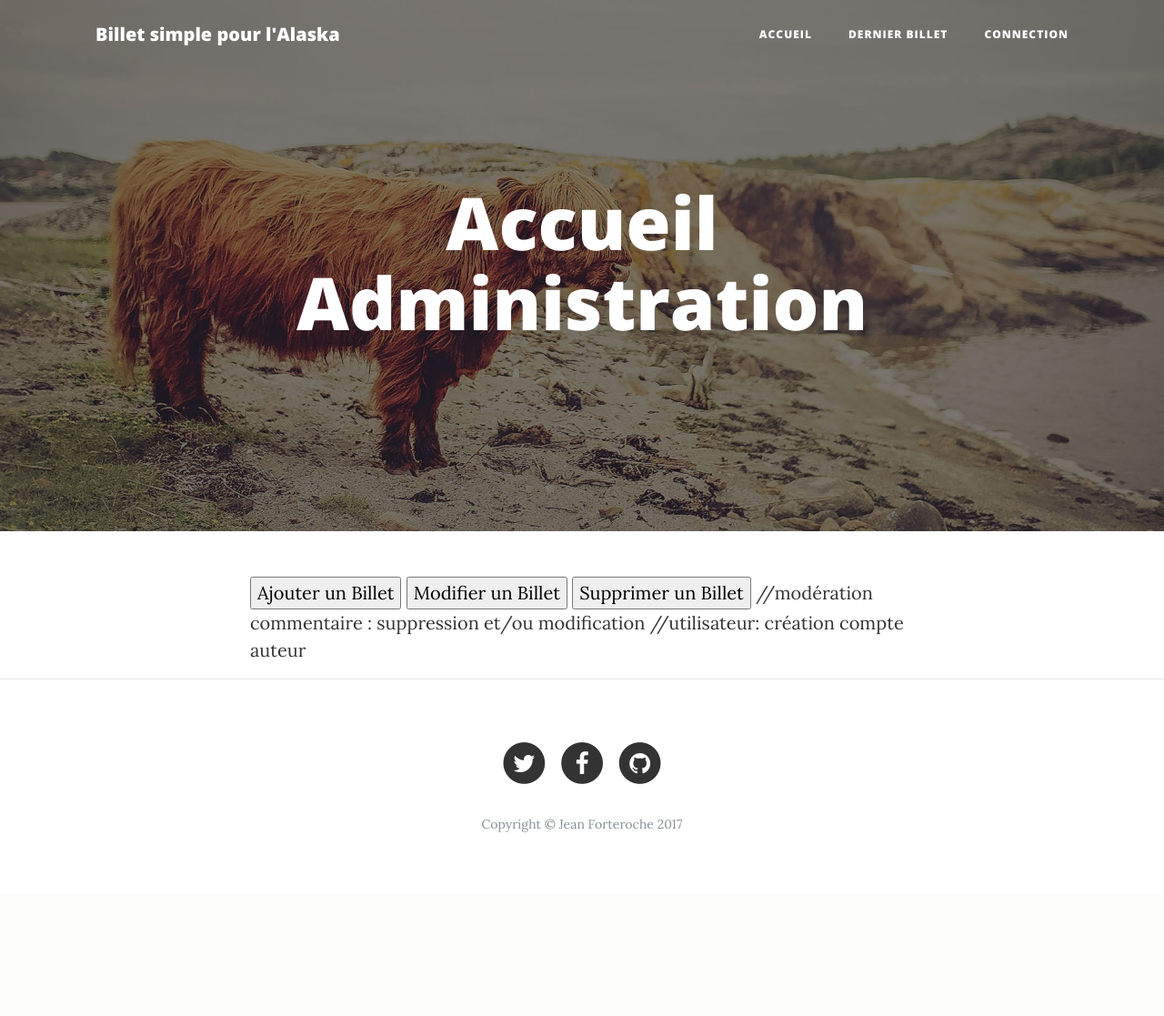
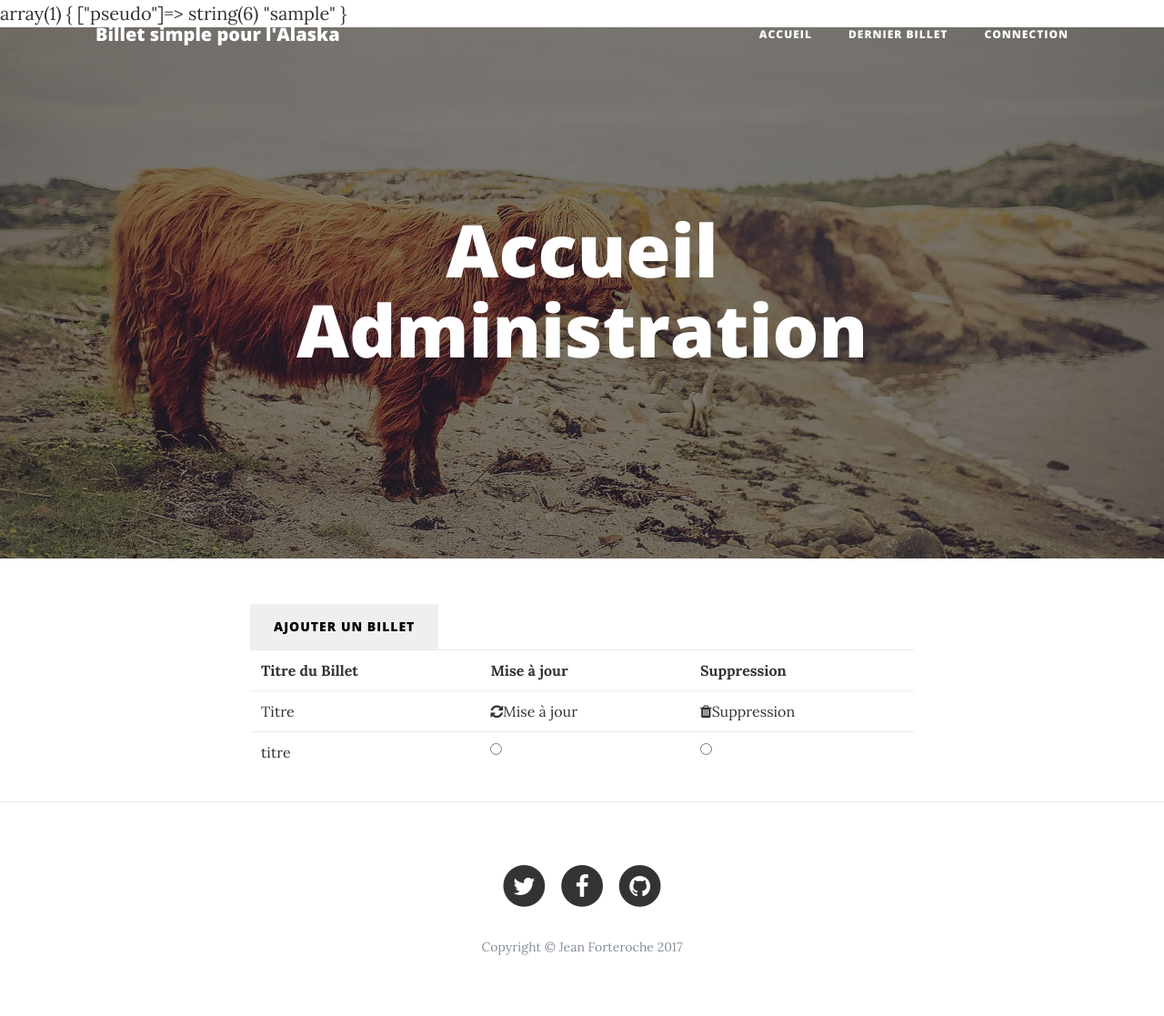
Before and after one commit to pierreall/blog-ecrivain, a PHP site: page /app/admin/home in a window 1280 px wide. Shown: the whole page at 91% size. Before the commit the page ends 915 px from the top, so only its background shows below. Run offline with PHP 8.4, Linux system fonts and the light colour scheme; the visitor is signed in with stand-in values (Sample User, id 1); some libraries are stand-ins or nearby versions.

Commit message:
AdminControler: verification si session active dans login, deplacement et debut correction des fonctions crud de billetControler à AdminControler/PostDao prise en compte auteur dans method create/welcome.php restructuration de la page d accueil admin avec un tableau listant les billets

```diff
--- a/app/controler/AdminControler.php
+++ b/app/controler/AdminControler.php
@@ -2,6 +2,7 @@
 namespace App\Controler;
 
 
+use App\Model\DAO\PostDAO;
 use App\Model\DAO\UserDAO;
 
 
@@ -24,13 +25,23 @@ class AdminControler extends Controler
     }
     public function login()
     {
-        $this->viewTemplate('app/view/admin/login.php', 'app/view/admin/Template.php', 'Connection administration');
+        session_start();
+        if (!isset($_SESSION['pseudo'])){
+            $this->viewTemplate('app/view/admin/login.php', 'app/view/admin/Template.php', 'Connection administration');
+        }
+        else {
+            header('Location: /app/admin/home');
+        }
+    }
+    public function logout(){
+        session_abort();
     }
 
 
 
     public function home(){
         session_start();
+        var_dump($_SESSION);
         if(isset($_SESSION['pseudo'])) {
             $this->viewTemplate('app/view/admin/Welcome.php', 'app/view/admin/Template.php', 'Accueil Administration');
         }
@@ -78,6 +89,108 @@ class AdminControler extends Controler
         }
 
     }
+    public function ajout(){
+        session_start();
+        var_dump($_SESSION);
+        if (isset($_SESSION['pseudo'])){
+            $this->viewTemplate('app/view/admin/addPostView.php','app/view/admin/Template.php', 'Ajout d\'un nouveau Billet');
+            var_dump($_POST);
+            if(isset($_POST['title']) && isset($_POST['content_post'])){
+                $billet = new PostDAO();
+                $billet->create();
+                var_dump('test create');
+            }
+        }
+        else {
+            header('Location: /app/admin/login');
+        }
+    }
+//    public function miseAJour($id_post){
+//        session_start();
+//        if(isset($_SESSION['pseudo'])){
+//            $this->viewTemplate('app/view/admin/updatePostView.php','app/view/admin/Template.php', 'Mise à jour du billet'.$id_post);
+////            var_dump('test'); die();
+//            if(isset($_POST['title']) && isset($_POST['content_post'])){
+//                $billet = new PostDAO();
+//                $billet->update();
+//            }
+//        }
+//        else {
+//            header('Location: /app/admin/login');
+//        }
+//
+//    }
+    public function miseAJour($id_post)
+    {
+        session_start();
+        if (isset($_SESSION['pseudo'])){
+            if (isset($id_post) && is_numeric($id_post)) {
+                $billet = new PostDAO();
+                if ($billet->read($id_post)) {
+                    $donneeBilletRead = $billet->read($id_post);
+                    $var_array = array("title" => $donneeBilletRead[0]->getTitre(),
+                        "contenuBillet" => $donneeBilletRead[0]->getContenu(),
+                        "idBillet" => $id_post);
+                    $this->viewTemplate('app/view/admin/updatePostView.php', 'app/view/admin/Template.php', $var_array, $var_array);
+                    if(isset($_POST['title']) && isset($_POST['content_post'])){
+                        $billet->update($id_post);
+                    }
+                } else {
+                    ErreurControler::methodNoExist();
+                }
+            }
+        }
+        else {
+            header('Location: /app/admin/login');
+        }
+
+    }
+
+//    public function miseAJour($id_post)
+//    {var_dump('1er');
+//        if (isset($id_post) && is_numeric($id_post)) {
+//            var_dump('2em');
+//            $billet = new PostDAO();
+//            var_dump($billet);
+//            var_dump('3em');
+//            $donneeBilletRead = $billet->update();
+//            var_dump($donneeBilletRead);
+//            $var_array = array("titreBillet" => $donneeBilletRead[0]->getTitre(),
+//                "contenuBillet" => $donneeBilletRead[0]->getContenu(),
+//                "idBillet" => $donneeBilletRead[0]->getId());
+//            $this->viewTemplate('app/view/admin/updatePostView.php', 'app/view/admin/Template.php', $var_array, $var_array);
+//            $billet->update();
+//        } else {
+//            ErreurControler::methodNoExist();
+//        }
+//    }
 
 
+    public function effacement($id_post){
+        session_start();
+        echo $id_post;
+        if (isset($_SESSION)){
+            $var_array = array("id_post" => $id_post);
+            $this->viewTemplate('app/view/admin/deletePostView.php', 'app/view/admin/Template.php', 'suppression de', $var_array);
+            $billet = new PostDAO();
+            $billet->delete($id_post);
+        }
+        else {
+            header('Location: /app/admin/login');
+        }
+
+    }
+
+    /*public function modification($url_view, $title, $type_modif){
+        session_start();
+        if (isset($_SESSION)){
+            $this->viewTemplate($url_view, 'app/view/admin/Template.php', $title);
+            $billet = new PostDAO();
+            $billet->$type_modif;
+        }
+        else {
+            header('Location: /app/admin/login');
+        }
+    }*/
+
 }
--- a/app/controler/Controler.php
+++ b/app/controler/Controler.php
@@ -10,7 +10,6 @@ class Controler {
      public function viewTemplate( $url_view, $url_template, $title, $array = null){
         if(isset($array)){
             extract($array);
-            var_dump($array);
         }
          ob_start();
         require $url_view;
--- a/app/view/BilletAffichageAllVue.php
+++ b/app/view/BilletAffichageAllVue.php
@@ -3,7 +3,7 @@
         <div class="row">
             <div class="col-lg-8 col-md-10 mx-auto">
                 <div class="post-preview">
-                    <a href="">
+                   <?php echo "<a href='/app/billet/affichage/'>" ?>;
                         <h2 class="post-title">
                             <?= $billet->getTitre() ?>
                         </h2>
--- a/app/view/admin/Welcome.php
+++ b/app/view/admin/Welcome.php
@@ -10,9 +10,50 @@ else {
 }
 */?>
 
-<a href="/app/billet/ajout"><button>Ajouter un Billet</button></a>
-<a href="/app/billet/miseAJour"><button>Modifier un Billet</button></a>
-<a href="/app/billet/effacement"><button>Supprimer un Billet</button></a>
+<a href="/app/admin/ajout"><button class="btn btn-default">Ajouter un Billet</button></a>
+
+<?php /*foreach ($array['donneeBillet'] as $billet) {*/?><!--
+    <div class="container">
+        <div class="row">
+            <div class="col-lg-8 col-md-10 mx-auto">
+                <div class="post-preview">
+                    <?php /*echo "<a href='/app/billet/affichage/'>" */?>;
+                    <h2 class="post-title">
+                        <?/*= $billet->getTitre() */?>
+                    </h2>
+                    </a>
+                    <p class="post-meta">Posté par
+                        <a href="#"><?/*= $billet->getAuteur() */?></a>
+                        le <?/*= $billet->getDate() */?></p>
+                </div>
+            </div>
+        </div>
+    </div>
+--><?php /*} */?>
+
+<table class="table">
+    <tr  class="">
+        <th >Titre du Billet</th>
+        <th>Mise à jour</th>
+        <th>Suppression</th>
+    </tr>
+<!--    --><?php //foreach ($array['donneeBillet'] as $billet){ ?>
+    <tr>
+        <td >Titre</td>
+        <td ><a href=""><i class="fa fa-refresh"></i>Mise à jour</a></td>
+        <td ><a href=""><i class="fa fa-trash"></i>Suppression</a></td>
+    </tr>
+    <tr>
+        <td>titre</td>
+        <td><input type="radio" name="modif" value="update"></td>
+        <td><input type="radio" name="modif" value="delete"></td>
+    </tr>
+<!--    --><?php //} ?>
+</table>
+
+
+<!--<a href="/app/admin/miseAJour"><button>Modifier un Billet</button></a>-->
+<!--<a href="/app/admin/effacement"><button>Supprimer un Billet</button></a>-->
 
 
 
@@ -45,7 +86,3 @@ else {
     </textarea>
     <input type="submit" valider="Poster Billet">
 </form>-->
-<!--todo a revoir suppression billet-->
-//modération commentaire : suppression et/ou modification
-
-//utilisateur: création compte auteur
--- a/app/view/admin/deletePostView.php
+++ b/app/view/admin/deletePostView.php
@@ -1,9 +1,9 @@
 //suppression billet
-<form action="/app/billet/effacement/".<?= $id_post ?>.>
+<?php echo '<form action="/app/admin/effacement/'.$id_post.'">
     <label for="title">Titre :</label>
     <input type="text" name="title" id="title" value="<?= $title ?>">
     <textarea name="content_post" id="" cols="30" rows="10">
-        <?= $content?>
+
     </textarea>
     <input type="submit" valider="Poster Billet">
-</form>
+</form>';
--- a/app/view/index.html
+++ b/app/view/index.html
@@ -42,7 +42,7 @@
           <a class="nav-link" href="post.html">Dernier Billet</a>
         </li>
         <li class="nav-item">
-          <a class="nav-link" href="contact.html">Connection</a>
+          <a class="nav-link" href="/app/admin">Connection</a>
         </li>
       </ul>
     </div>
```
Also changed, not shown: app/controler/BilletControler.php (+8 -8 lines), app/model/DAO/PostDAO.php (+16 -11 lines), app/view/admin/updatePostView.php (+4 -5 lines).
